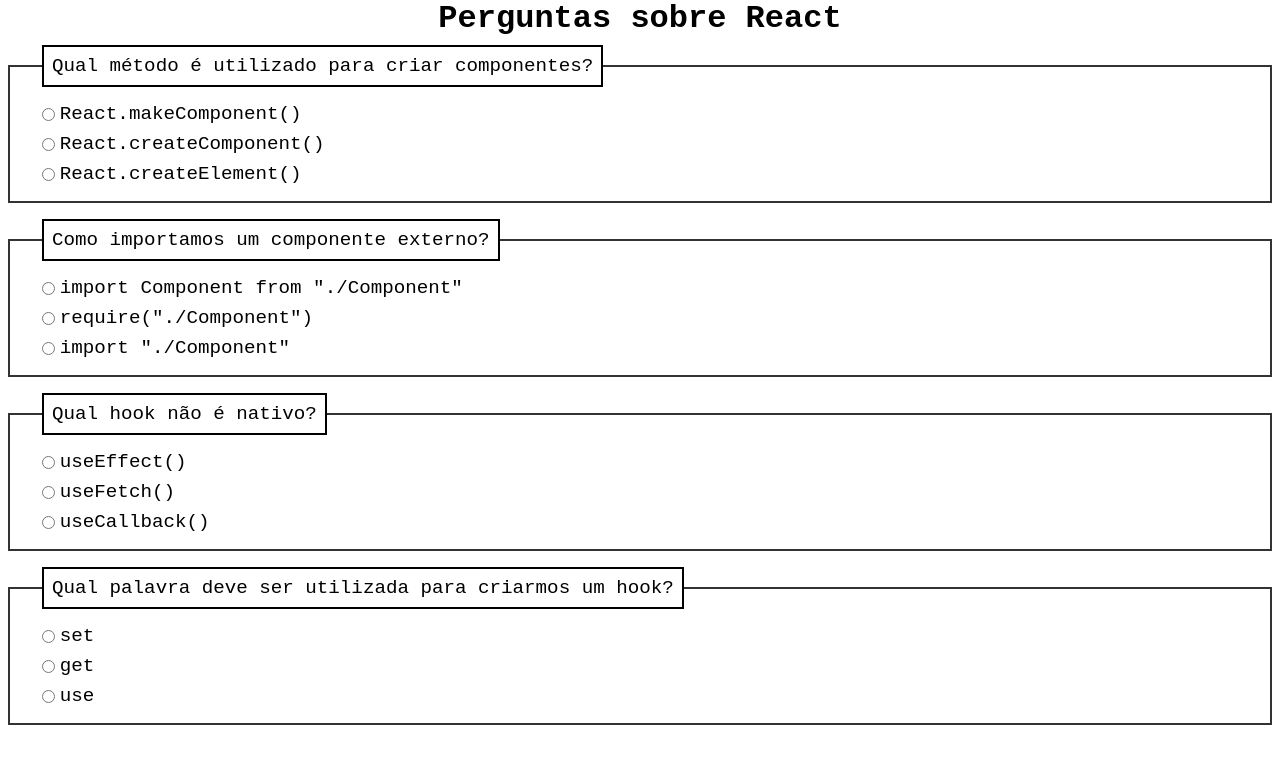
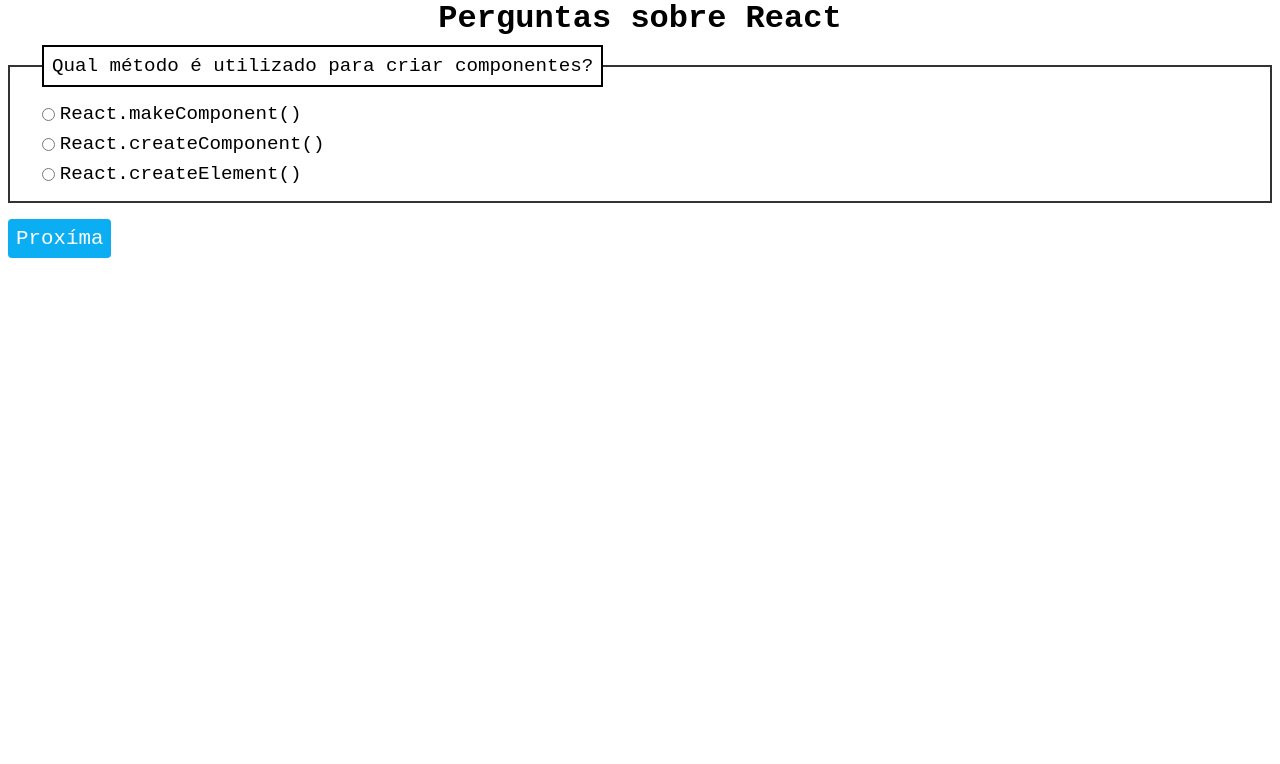
Before and after one commit to Rogerio-Lacerda/desafioFormularios, a React (Vite) app: page / in a window 1280 px wide. Shown: the top 764 px of the page. Built offline with nearby package versions, Linux system fonts and the light colour scheme; the HTML template or start-up script is replaced by a standard one.

Commit message:
Criei um componente de button que recebe o texto e uma evento  de clique, que acionam funções diferentes depenpendo do botão clicado, e essas funções controlam o slide do formulário.

```diff
--- a/src/App.css
+++ b/src/App.css
@@ -41,3 +41,9 @@
   gap: 0.3rem;
   font-size: 1.2rem;
 }
+
+.btns {
+  display: flex;
+  gap: 0.5rem;
+  align-items: center;
+}
--- a/src/App.jsx
+++ b/src/App.jsx
@@ -1,6 +1,7 @@
 import React from 'react';
 import './App.css';
 import Input from './Components/Input';
+import Button from './Components/Button';
 
 const perguntas = [
   {
@@ -44,17 +45,27 @@
     p3: '',
     p4: '',
   });
+  const [slide, setSlide] = React.useState(0);
 
   const handleChange = ({ target }) => {
     setRespostas({ ...respostas, [target.id]: target.value });
+  };
+
+  const slideProximo = () => {
+    setSlide(slide + 1);
+    console.log(perguntas.length);
+  };
+
+  const slideVoltar = () => {
+    setSlide(slide - 1);
   };
 
   return (
     <>
       <h1>Perguntas sobre React</h1>
       <section className="container">
-        <form>
-          {perguntas.map((pergunta) => {
+        <form onSubmit={(event) => event.preventDefault()}>
+          {perguntas.map((pergunta, index) => {
             return (
               <Input
                 key={pergunta.id}
@@ -63,9 +74,22 @@
                 options={pergunta.options}
                 resposta={respostas[pergunta.id]}
                 onChange={handleChange}
+                index={index}
+                slide={slide}
               />
             );
           })}
+          <div className="btns">
+            {slide === 0 ? null : slide > perguntas.length - 1 ? null : (
+              <Button text="Voltar" onclick={slideVoltar} />
+            )}
+            {slide > perguntas.length - 1 ? null : (
+              <Button
+                text={slide === perguntas.length - 1 ? 'Finalizar' : 'Proxíma'}
+                onclick={slideProximo}
+              />
+            )}
+          </div>
         </form>
       </section>
     </>
--- /dev/null
+++ b/src/Components/Button.jsx
@@ -0,0 +1,12 @@
+import React from 'react';
+import styles from './Button.module.css';
+
+const Button = ({ text, onclick }) => {
+  return (
+    <button className={styles.btn} onClick={onclick}>
+      {text}
+    </button>
+  );
+};
+
+export default Button;
--- /dev/null
+++ b/src/Components/Button.module.css
@@ -0,0 +1,10 @@
+.btn {
+  font-family: inherit;
+  border: none;
+  color: #fff;
+  background: #0baef2;
+  padding: 0.5rem;
+  border-radius: 4px;
+  font-size: 1.3rem;
+  cursor: pointer;
+}
--- a/src/Components/Input.jsx
+++ b/src/Components/Input.jsx
@@ -1,6 +1,8 @@
 import React from 'react';
 
-const Input = ({ id, pergunta, options, resposta, onChange }) => {
+const Input = ({ id, pergunta, options, resposta, onChange, slide, index }) => {
+  if (slide !== index) return null;
+  else
     return (
       <>
         <fieldset>
```
Lines whose indentation alone changed are shown as unchanged.
